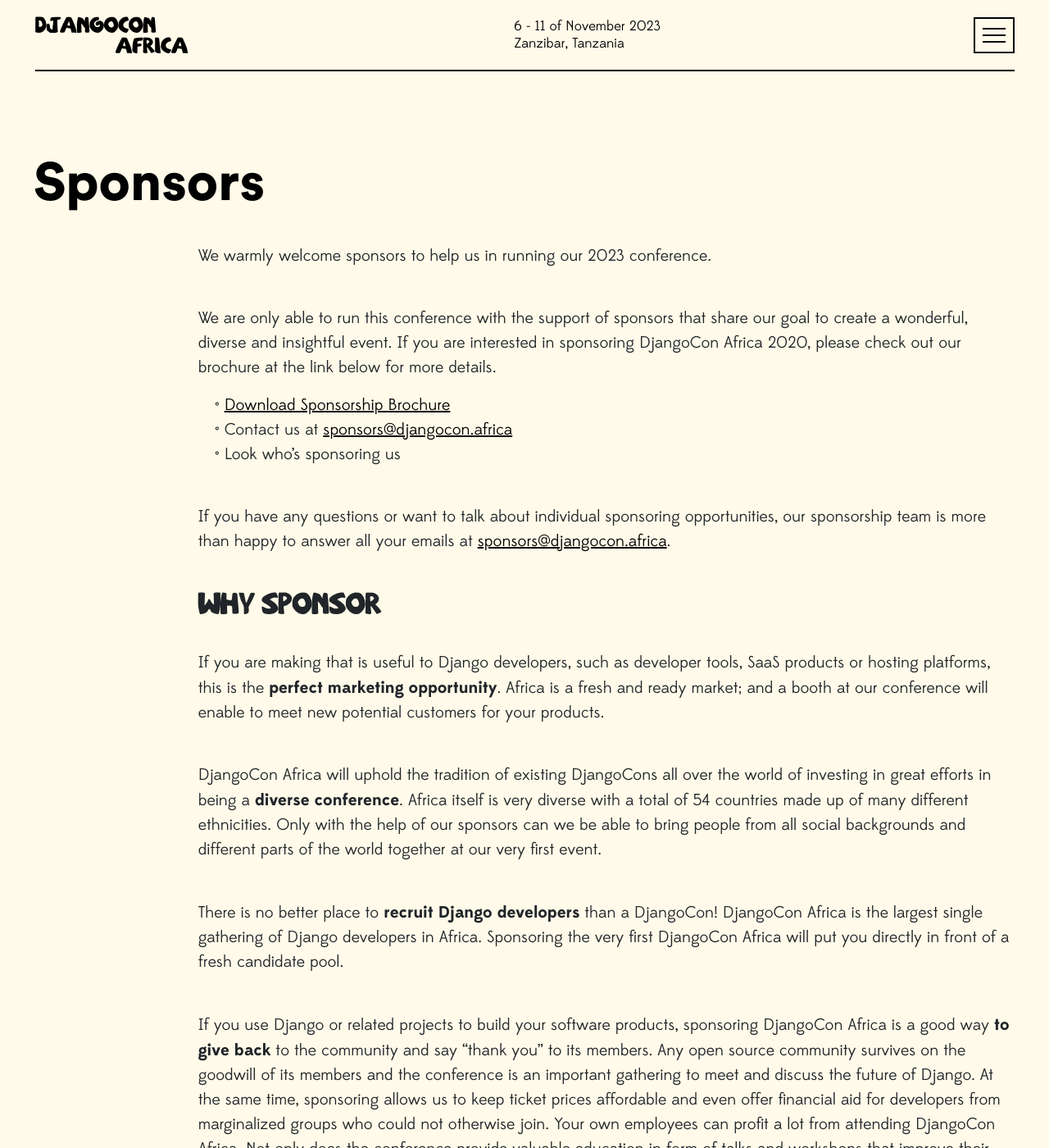
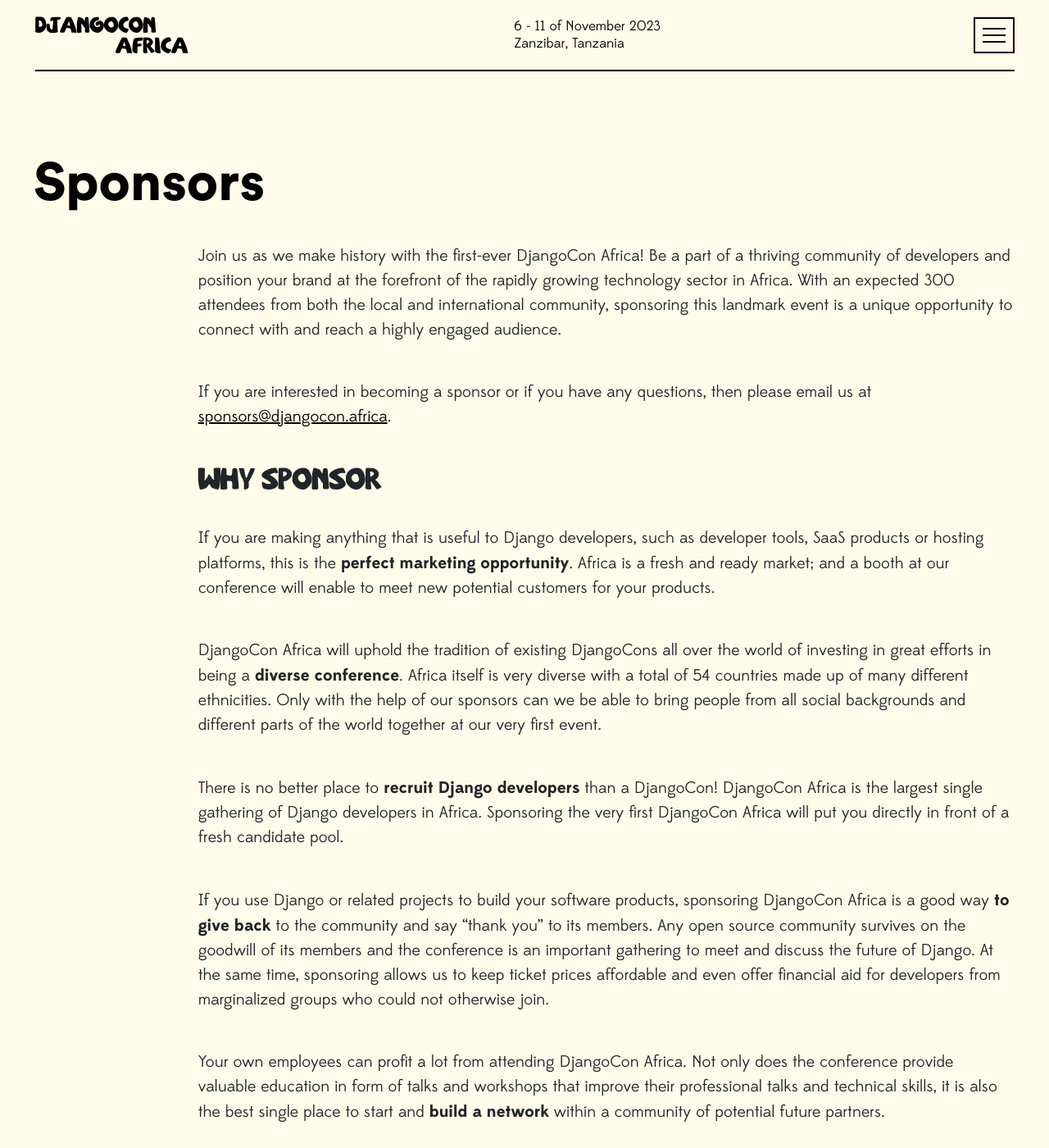
Before and after one commit to djangocon/2023.djangocon.africa, a Jekyll site: the page built from _pages/sponsors.md, in a window 1280 px wide and 1400 px high. Shown: the whole window at 82% size. Built offline with Jekyll 4.4.1, drawn with Linux system fonts in a browser that asks for light colours; some of the changed text lies outside the part shown.

Commit message:
sponsorship page

```diff
--- a/_config.yml
+++ b/_config.yml
@@ -34,6 +34,7 @@
     permalink: /:collection/
 
 # Our DjangoCon Africa settings...
+year: 2023
 conference_duration_days: 6
 conference_dates:  6 - 11 of November 2023
 host_city_and_country: Zanzibar, Tanzania
--- a/_pages/sponsors.md
+++ b/_pages/sponsors.md
@@ -7,27 +7,20 @@
 Sponsors
 {: .h1}
 
-We warmly welcome sponsors to help us in running our 2023 conference.
+Join us as we make history with the first-ever DjangoCon Africa! Be a part of a thriving community of developers and position your brand at the forefront of the rapidly growing technology sector in Africa. With an expected 300 attendees from both the local and international community, sponsoring this landmark event is a unique opportunity to connect with and reach a highly engaged audience.
 
----
-
-We are only able to run this conference with the support of sponsors that share our goal to create a wonderful, diverse and insightful event. If you are interested in sponsoring DjangoCon Africa 2020, please check out our brochure at the link below for more details.
-
-- [Download Sponsorship Brochure](#)
-- Contact us at [sponsors@djangocon.africa](mailto:{{ site.sponsors_email }})
-- Look who’s sponsoring us
-
-If you have any questions or want to talk about individual sponsoring opportunities, our sponsorship team is more than happy to answer all your emails at [sponsors@djangocon.africa](mailto:{{ site.sponsors_email }}).
+If you are interested in becoming a sponsor or if you have any questions, then please email us at [sponsors@djangocon.africa](mailto:{{ site.sponsors_email }}).
 
 ## Why sponsor?
 
-If you are making that is useful to Django developers, such as developer tools, SaaS products or hosting platforms, this is the **perfect marketing opportunity**. Africa is a fresh and ready market; and a booth at our conference will enable to meet new potential customers for your products.
+If you are making anything that is useful to Django developers, such as developer tools, SaaS products or hosting platforms, this is the **perfect marketing opportunity**. Africa is a fresh and ready market; and a booth at our conference will enable to meet new potential customers for your products.
 
 DjangoCon Africa will uphold the tradition of existing DjangoCons all over the world of investing in great efforts in being a **diverse conference**. Africa itself is very diverse with a total of 54 countries made up of many different ethnicities. Only with the help of our sponsors can we be able to bring people from all social backgrounds and different parts of the world together at our very first event.
 
 There is no better place to **recruit Django developers** than a DjangoCon! DjangoCon Africa is the largest single gathering of Django developers in Africa. Sponsoring the very first DjangoCon Africa will put you directly in front of a fresh candidate pool.
 
 If you use Django or related projects to build your software products, sponsoring DjangoCon Africa is a good way **to give back** to the community and say “thank you” to its members. Any open source community survives on the goodwill of its members and the conference is an important gathering to meet and discuss the future of Django. At the same time, sponsoring allows us to keep ticket prices affordable and even offer financial aid for developers from marginalized groups who could not otherwise join.
+
 Your own employees can profit a lot from attending DjangoCon Africa. Not only does the conference provide valuable education in form of talks and workshops that improve their professional talks and technical skills, it is also the best single place to start and **build a network** within a community of potential future partners.
 
 ## Where does your money go to?
@@ -44,4 +37,8 @@
 - conference merchandise and program booklet
 - basic running expenses
 
-Anything leftover will be used for supporting future non-profit events.
+Anything left over will be used for supporting future non-profit events.
+
+## Sponsorship packages
+
+We are still busy designing our sponsorship packages. That said, if you are interested in sponsoring or have any questions our sponsorship team will be happy to talk.  Please feel free to email us at [sponsors@djangocon.africa](mailto:{{ site.sponsors_email }}).
```
